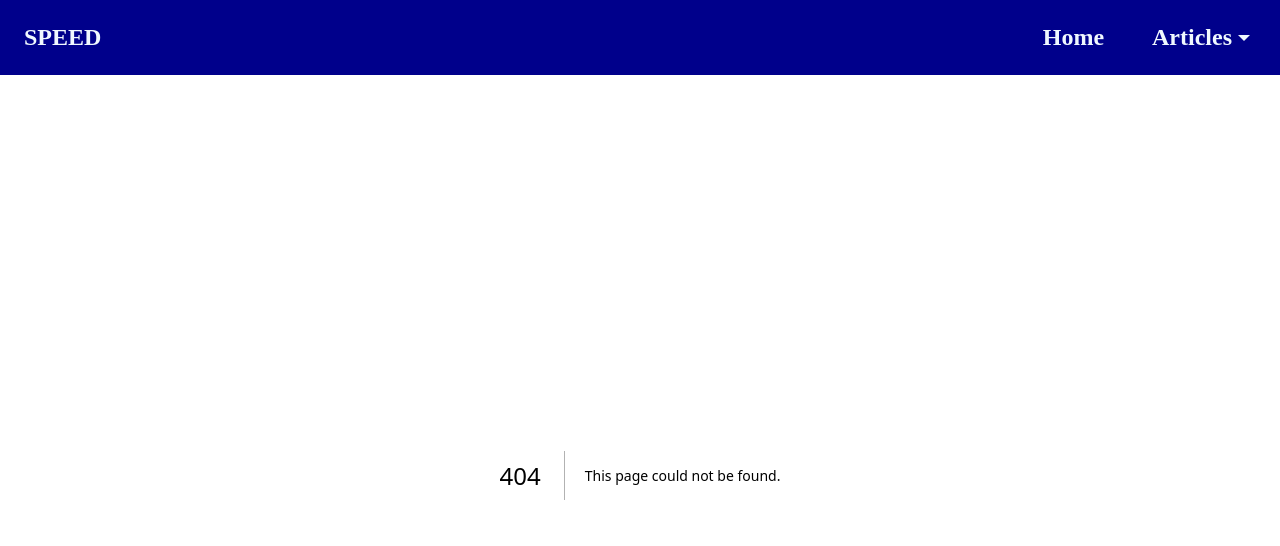
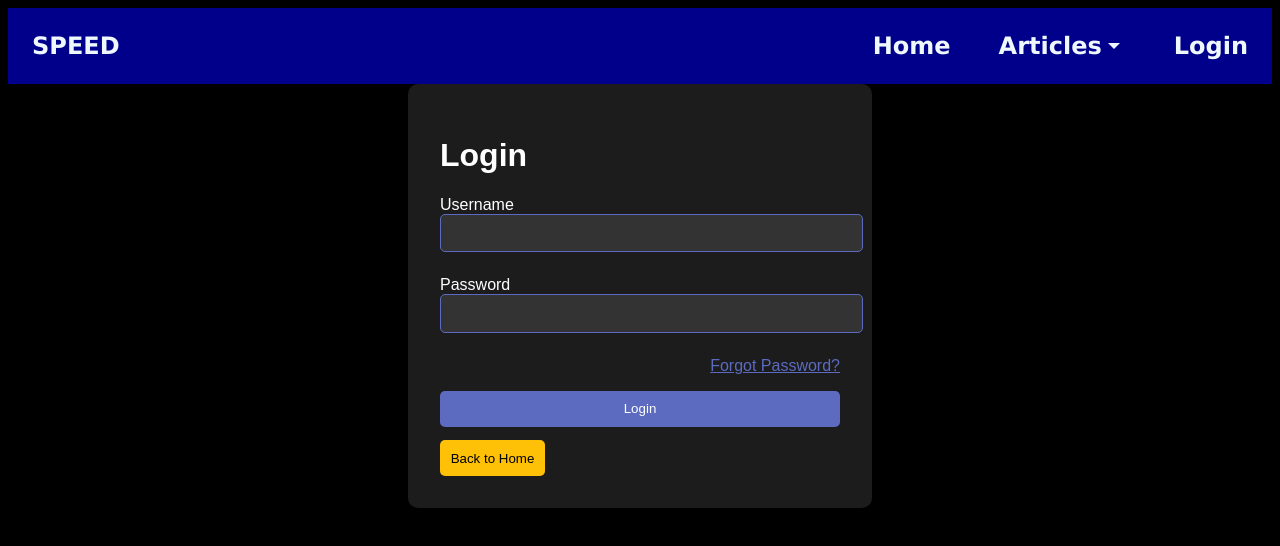
Before and after one commit to Yellowbunbunz/CISE_Group03, a Next.js app in the folder frontend/: page /login in a window 1280 px wide. Before the commit this address had no page. Shown: the top 546 px of the page. Built offline with nearby package versions, Linux system fonts and the light colour scheme.

Commit message:
feat: Login button and basic form + UI color changes

```diff
--- a/frontend/src/components/PopulatedNavBar.tsx
+++ b/frontend/src/components/PopulatedNavBar.tsx
@@ -17,6 +17,9 @@ const PopulatedNavBar = () => {
           <NavItem route="/articles/new">Submit new</NavItem>
         </NavDropdown>
       </NavItem>
+      <NavItem route="/login">
+        Login
+      </NavItem>
     </NavBar>
   );
 };
--- a/frontend/src/components/nav/Nav.module.scss
+++ b/frontend/src/components/nav/Nav.module.scss
@@ -26,6 +26,7 @@
     align-items: center;
     cursor: default;
     white-space: nowrap;
+    font-family: 'Lucida Sans', 'Lucida Sans Regular', 'Lucida Grande', 'Lucida Sans Unicode', Geneva, Verdana, sans-serif
   }
 
   .clickable {
--- /dev/null
+++ b/frontend/src/pages/login.tsx
@@ -0,0 +1,46 @@
+import Link from 'next/link';
+import { useRouter } from 'next/router';
+import { useState } from 'react';
+
+export default function Login() {
+  const router = useRouter();
+  const [username, setUsername] = useState('');
+  const [password, setPassword] = useState('');
+
+
+  const handleLogin = (event: React.FormEvent<HTMLFormElement>) => {
+    event.preventDefault();
+    // Handle login logic here (e.g., authentication)
+    console.log("Username input: ", username);
+    console.log("Password input: ", password);
+  };
+
+  return (
+    <div className="login-container">
+      <h1>Login</h1>
+      <form onSubmit={handleLogin} className="login-form">
+        <div className="form-item">
+          <label htmlFor="username">Username</label>
+          <input type="text" id="username"
+            name="username" value={username}
+            onChange={(e) => setUsername(e.target.value) }
+            required />
+        </div>
+        <div className="form-item">
+          <label htmlFor="password">Password</label>
+          <input type="password" id="password"
+          name="password" value = {password}
+          onChange = {(e) => setPassword(e.target.value)}
+          required />
+        </div>
+        <div className="forgot-password">
+          <Link href="#">Forgot Password?</Link>
+        </div>
+        <button type="submit" className="login-button">Login</button>
+      </form>
+      <button className="back-button" onClick={() => router.push('/')}>
+        Back to Home
+      </button>
+    </div>
+  );
+}
--- a/frontend/src/styles/globals.scss
+++ b/frontend/src/styles/globals.scss
@@ -28,3 +28,85 @@
     flex-grow: 0;
     font-size: 1.5em;
 }
+
+.container {
+    font-family: 'Lucida Sans', 'Lucida Sans Regular', 'Lucida Grande', 'Lucida Sans Unicode', Geneva, Verdana, sans-serif;
+}
+
+body, html {
+    background-color: #000000;  // Black background
+    color: #ffffff;             // White text
+    font-family: Arial, sans-serif;  // Default font family
+  }
+
+  .login-container {
+    max-width: 400px;
+    margin: 0 auto;
+    padding: 2em;
+    background-color: #1c1c1c;  // Dark background for form container
+    color: white;
+    border-radius: 10px;
+  }
+
+  .login-form {
+    display: flex;
+    flex-direction: column;
+  }
+
+  .form-item {
+    margin-bottom: 1.5em;
+  }
+
+  input {
+    width: 100%;
+    padding: 0.8em;
+    border-radius: 5px;
+    border: 1px solid #5c6bc0;
+    background-color: #333;
+    color: white;
+  }
+
+  input:focus {
+    outline: none;
+    border-color: #ffc107;
+  }
+
+  button.login-button {
+    background-color: #5c6bc0;
+    color: white;
+    padding: 0.8em;
+    border: none;
+    border-radius: 5px;
+    cursor: pointer;
+  }
+
+  button.login-button:hover {
+    background-color: #3949ab;
+  }
+
+  button.back-button {
+    background-color: #ffc107;
+    color: black;
+    padding: 0.8em;
+    border: none;
+    border-radius: 5px;
+    cursor: pointer;
+    margin-top: 1em;
+  }
+
+  button.back-button:hover {
+    background-color: #ffb300;
+  }
+
+  .forgot-password {
+    margin-bottom: 1em;
+    text-align: right;
+  }
+
+  .forgot-password a {
+    color: #5c6bc0;
+  }
+
+  .forgot-password a:hover {
+    text-decoration: underline;
+  }
```
